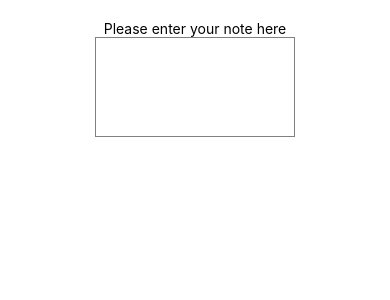
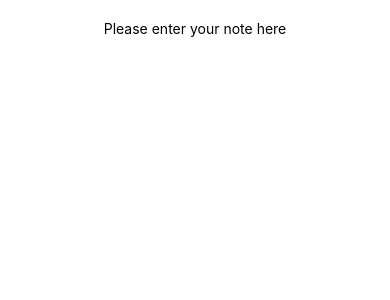
Before and after one commit to MkrMkr/ReactNativeTutorial, a React Native app: screen / in a window 390 px wide. Shown: the top 300 px of the page. Built offline with nearby package versions, Linux system fonts and the light colour scheme.

Commit message:
Added default theme values, sample styles, updated values in TextArea.component.style.js to these from theme.styles

```diff
--- a/app/components/TextArea/TextArea.component.style.js
+++ b/app/components/TextArea/TextArea.component.style.js
@@ -1,10 +1,9 @@
-import {StyleSheet} from 'react-native';
+import { StyleSheet } from "react-native";
+import theme from "../../styles/theme.style";
 
 export default StyleSheet.create({
   textArea: {
-    width: 200,
-    height: 100,
-    borderColor: 'gray',
-    borderWidth: 1,
-  },
+    fontSize: theme.FONT_SIZE_MEDIUM,
+    fontWeight: theme.FONT_WEIGHT_LIGHT
+  }
 });
--- /dev/null
+++ b/app/styles/theme.style.js
@@ -0,0 +1,11 @@
+export default {
+  PRIMARY_COLOR: "#2aabb8",
+  FONT_SIZE_SMALL: 12,
+  FONT_SIZE_MEDIUM: 14,
+  FONT_SIZE_LARGE: 16,
+  FONT_WEIGHT_LIGHT: "200",
+  FONT_WEIGHT_MEDIUM: "500",
+  FONT_WEIGHT_BOLD: "700",
+  BACKGROUND_COLOR_LIGHT: "#f0f6f7",
+  CONTAINER_PADDING: 20
+};
```
Also changed, not shown: app/styles/styles.js (added, +15 -0 lines), 2 other files (tests, documents, lock files or other folders).
